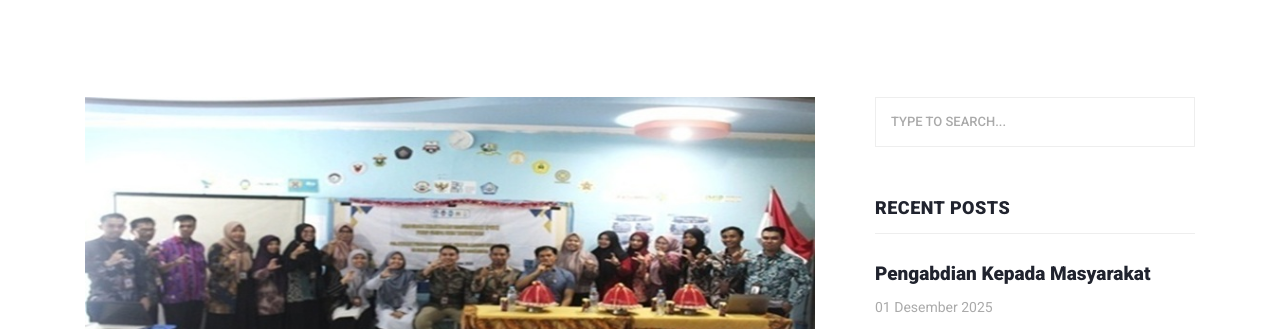
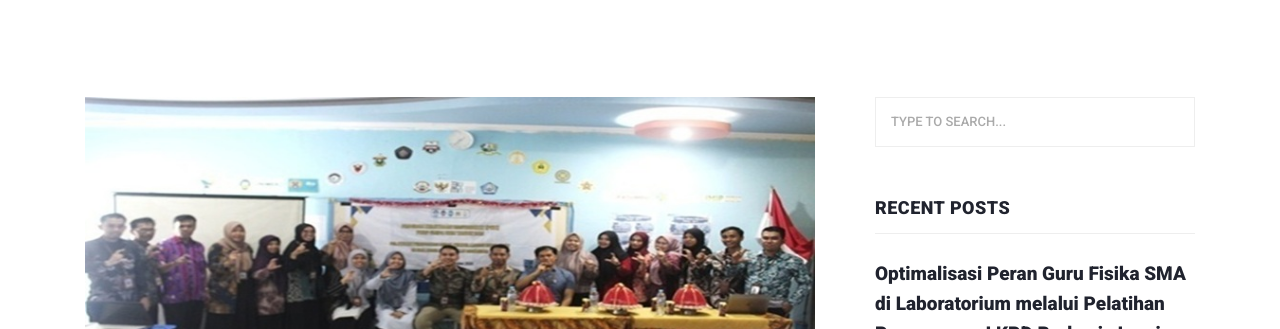
Before and after one commit to denykoma/penwords, a plain HTML site: page index.html in a window 1280 px wide. Shown: the part 471-800 px from the top of the page. Drawn offline with Linux system fonts and the light colour scheme.

Commit message:
Update index.html

```diff
--- a/index.html
+++ b/index.html
@@ -284,8 +284,8 @@ Berbasis Inquiry Menggunakan Alat Sederhana</h4></a>
                     <div class="content">
                       <ul>
                         <li><a href="pm.html">
-                          <h5>Pengabdian Kepada Masyarakat</h5>
-                          <span>01 Desember 2025</span>
+                          <h5>Optimalisasi Peran Guru Fisika SMA di Laboratorium melalui Pelatihan Penyusunan LKPD Berbasis Inquiry Menggunakan Alat Sederhana</h5>
+                          <span>02 Oktober 2025</span>
                         </a></li>
                         <li><a href="materi.html">
                           <h5>Gerak Lurus Berubah Beraturan</h5>
```
